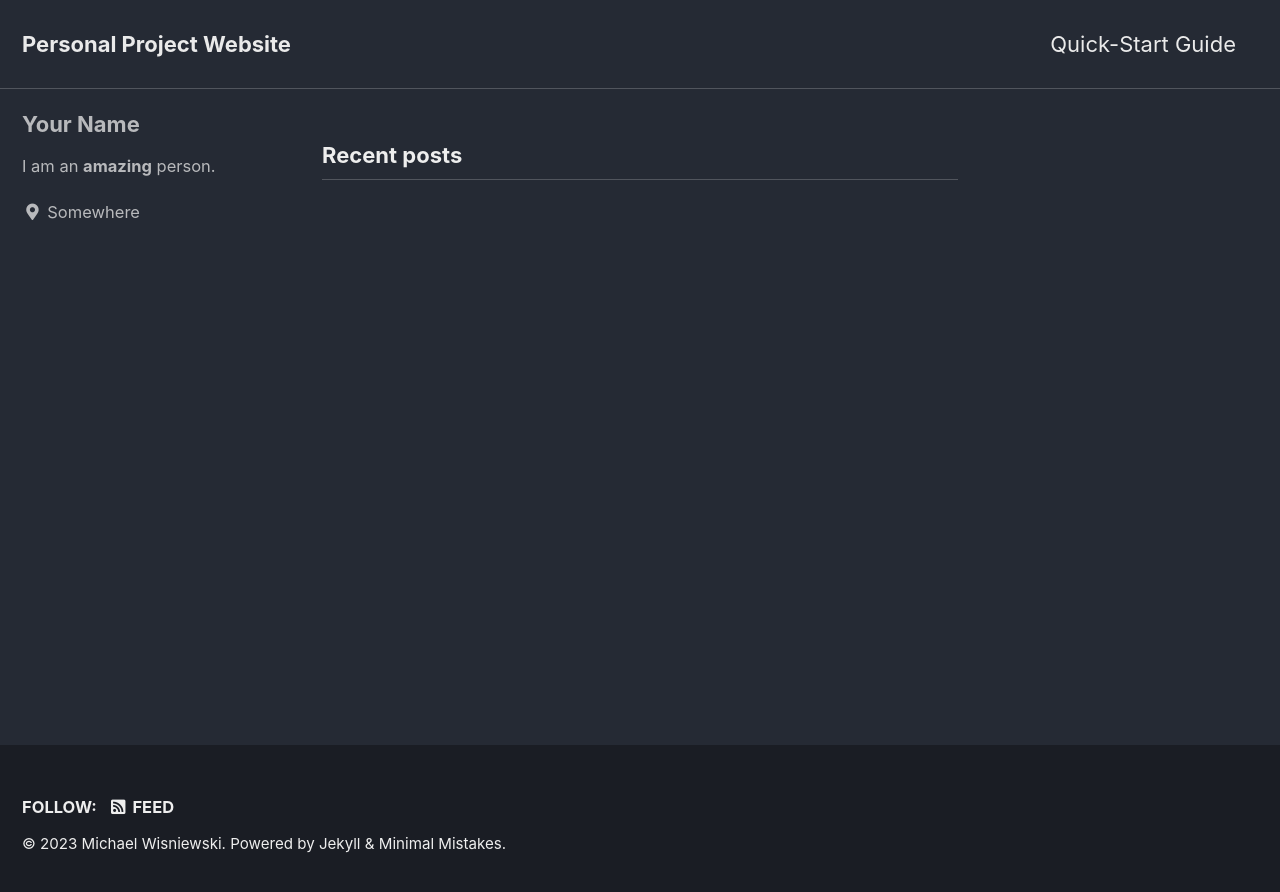
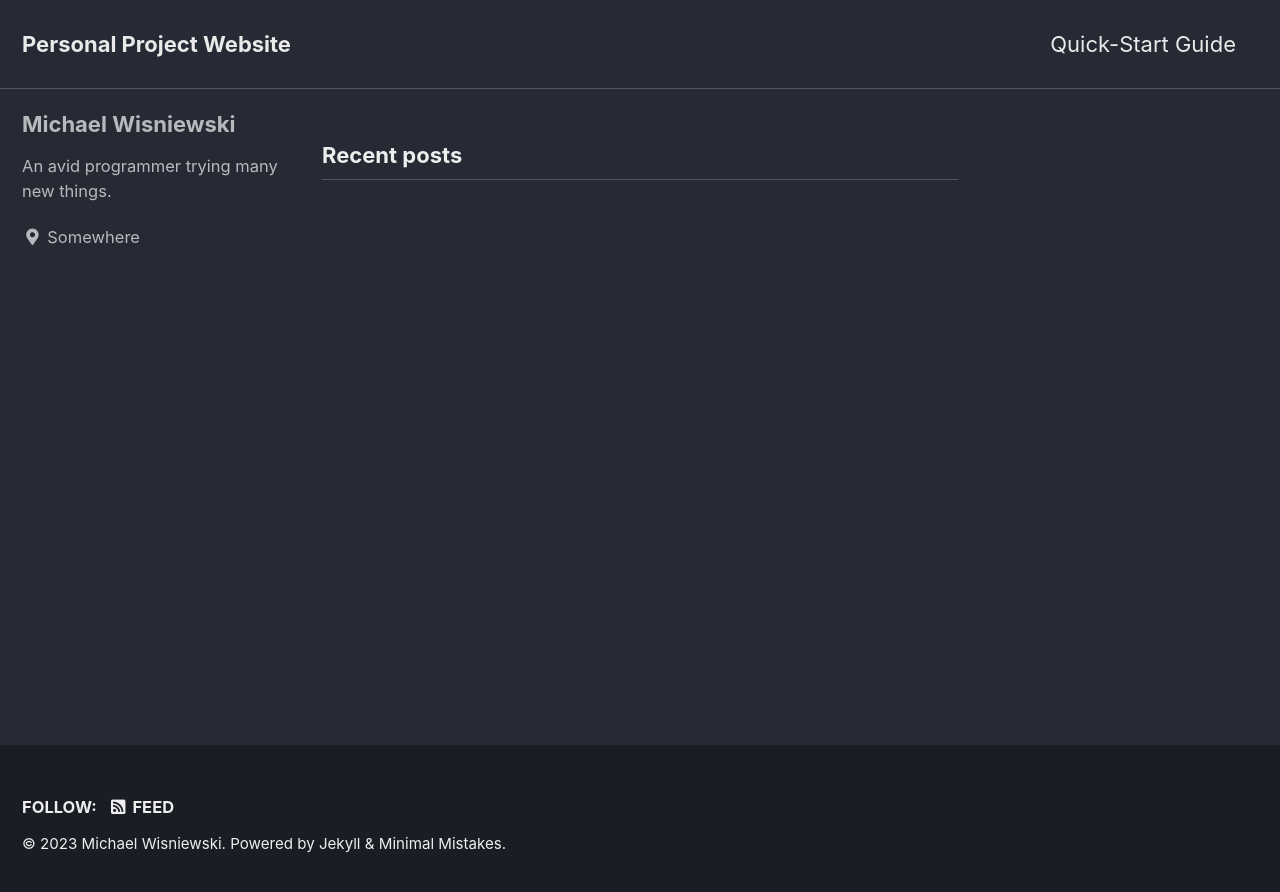
Before and after one commit to akaJengo/akaJengo.github.io, a Jekyll site: the page built from index.html, in a window 1280 px wide. Shown: the top 892 px of the page. Built offline with Jekyll 4.4.1, drawn with Linux system fonts in a browser that asks for light colours; cached includes are drawn as plain includes; the list of posts is cut into pages by our own code.

Commit message:
Update _config.yml

```diff
--- a/_config.yml
+++ b/_config.yml
@@ -104,9 +104,9 @@ analytics:
 
 # Site Author
 author:
-  name             : "Your Name"
+  name             : "Michael Wisniewski"
   avatar           : # path of avatar image, e.g. "/assets/images/bio-photo.jpg"
-  bio              : "I am an **amazing** person."
+  bio              : "An avid programmer trying many new things."
   location         : "Somewhere"
   email            :
   links:
```
